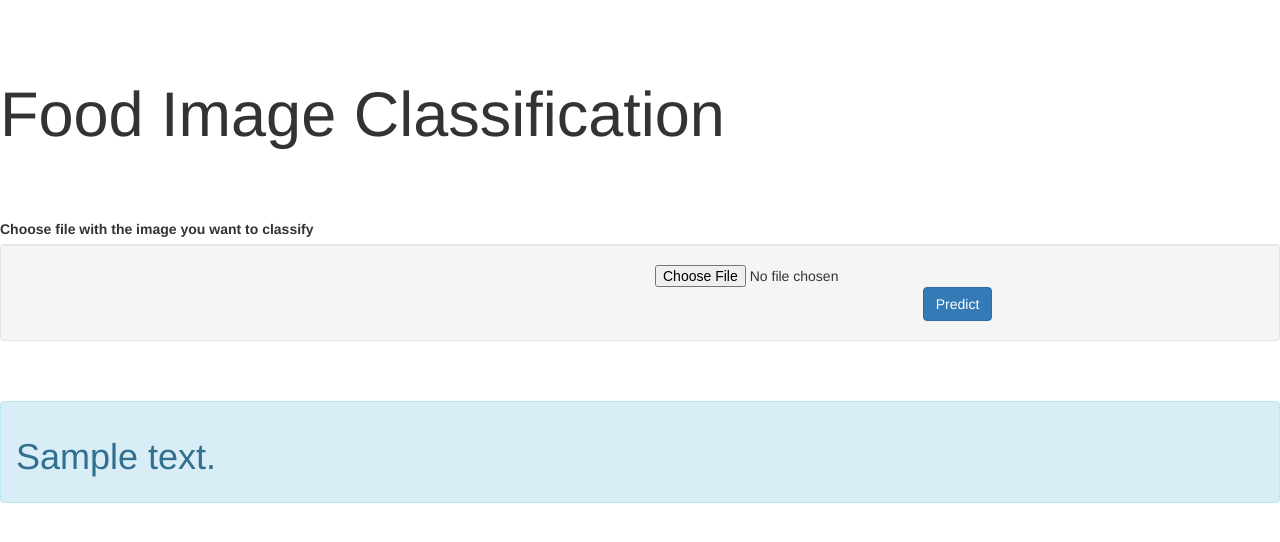
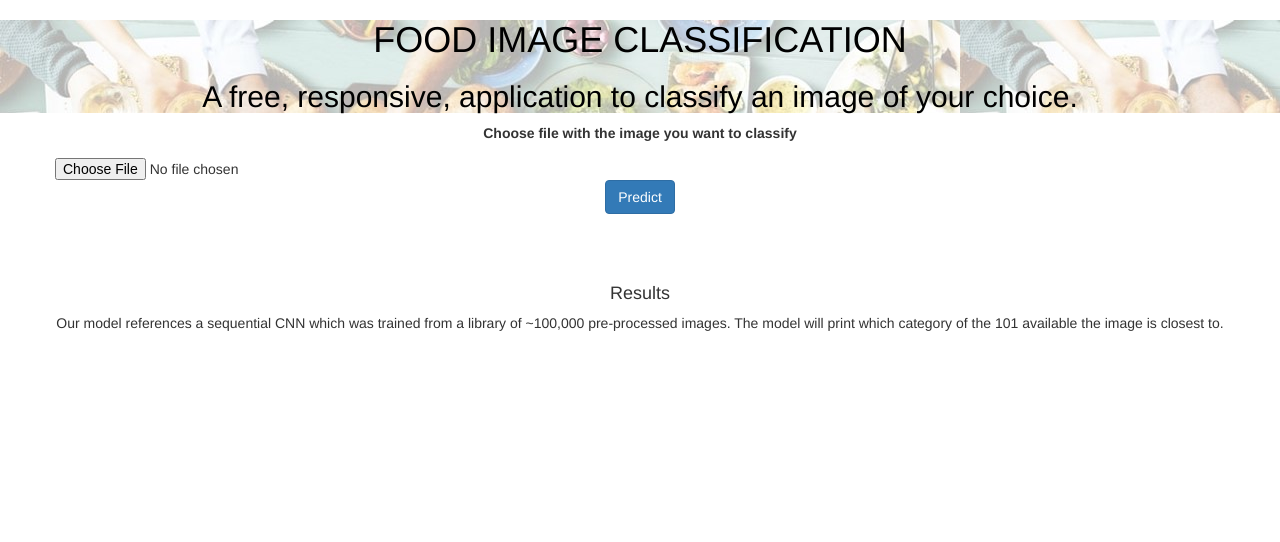
Before and after one commit to StephenKanaski/Food_Classification, a Flask app: template templates/index.html in a window 1280 px wide. Shown: the top 542 px of the page. Run offline with Flask 2, Linux system fonts and the light colour scheme; the template is opened without the code that fills it: most values are stand-ins (such as "Sample title", 1, 10 or a date in 2020); some libraries are stand-ins or nearby versions.

Commit message:
Add files via upload

```diff
--- a/templates/index.html
+++ b/templates/index.html
@@ -18,28 +18,48 @@
 </head>
 
 <body>
- <div class="jumbotron">
-  <h1 class="display-4">Food Image Classification</h1>
- </div>
+
+  <header id="header-background">
+ <div class="mx-auto text-center">
+  <p class="lead font-weight-normal">
+    <h1 class="mx-auto my-0 text-uppercase">Food Image Classification</h1>
+  </p>
+
  <!-- Main Input For Receiving Query to our ML -->
+ <h2 class="text-white-50 mx-auto mt-2 mb-5">A free, responsive, application to classify an image of your choice.</h2>
+</header>
+
+<main>
+<div class="mx-auto text-center">
 <form action="{{ url_for('predict')}}" method="post" enctype="multipart/form-data">
      <label for="file">Choose file with the image you want to classify</label>
-     <div class="well text-center">
-      <div class="col-md-12"></div>
+    </p>
+     <div class="container">
       <div class="row">
-          <div class="col-md-6">
-            <image id="profileImage"/>
-          </div>
-          <div class="col-md-6">
+
+        <div class="col-md">
           <input id="imageUpload" type="file"
                 name="file" accept="image/x-png,image/gif,image/jpeg" required="" value="{{
                   request.form.filename }}" capture>
-              <button type="submit" class="btn btn-primary btn-md" value="submit">Predict</button>
+                  <button type="submit" BUTTON ONCLICK="ShowAndHide()" class="btn btn-primary js-scroll-trigger" value="submit">Predict</button>
+        </div>
+        <br>
+        <br>
+        <div id="profile-container" class="col-md">
+          <image id="profileImage"/>
       </div>
       </div>
     </div>
+  </div>
+  </main>
 
   </form>
+
+  <div class="featured-text text-center text-lg-left">
+    <h4 class="mx-auto my-0 text-center">Results</h4>
+      <p class="text-black-50 mb-0">
+        Our model references a sequential CNN which was trained from a library of ~100,000 pre-processed images. The model will print which category of the 101 available the image is closest to.
+      </p>
     <script src="https://code.jquery.com/jquery-3.5.1.slim.min.js" integrity="sha384-DfXdz2htPH0lsSSs5nCTpuj/zy4C+OGpamoFVy38MVBnE+IbbVYUew+OrCXaRkfj" crossorigin="anonymous"></script>
     <!-- <script src="https://cdn.jsdelivr.net/npm/bootstrap@4.5.3/dist/js/bootstrap.bundle.min.js" integrity="sha384-ho+j7jyWK8fNQe+A12Hb8AhRq26LrZ/JpcUGGOn+Y7RsweNrtN/tE3MoK7ZeZDyx" crossorigin="anonymous"></script>   -->
     <script>
@@ -61,12 +81,21 @@
 
    <br>
    <br>
-   <div class="alert alert-info" role="alert">
-    <h1 class="display-2">{{ prediction_text }}</h1>
+   <div class="bg-light mr-md-3 pt-3 px-3 pt-md-5 px-md-5 text-center overflow-hidden" role="alert">
+    <SCRIPT>
+      function ShowAndHide() {
+          var x = document.getElementById('SectionName');
+          if (x.style.display == 'none') {
+              x.style.display = 'block';
+          } else {
+              x.style.display = 'none';
+          }
+      }
+      </SCRIPT>
+    <DIV ID="SectionName" STYLE="display:none">
+      <h3>The model's best category for the image is {{ prediction_text }}</h3>
     </div>
-
-
-
+   </div>
   </div>
 
 </body>
--- a/templates/style.css
+++ b/templates/style.css
@@ -1,54 +1,24 @@
-.jumbotron {
-  padding-top: 3rem;
-  padding-bottom: 3rem;
-  margin-bottom: 0;
-  background-color: #ffffff;
-}
-@media (min-width: 768px) {
-  .jumbotron {
-    padding-top: 6rem;
-    padding-bottom: 6rem;
-  }
+#header-background{
+    width: 100%;
+    height: 100%;
+    background:url('Food1.jpg');
+    color: black;
 }
 
-.jumbotron p:last-child {
-  margin-bottom: 0;
+#body{
+    background-color: grey;
 }
 
-.jumbotron h1 {
-  font-weight: 300;
+#main.a{
+    width: 100%;
+    height: 100%;
+    background-color:black;
 }
 
-.jumbotron .container {
-  max-width: 40rem;
+#div.a {
+    outline: 2px grey;
+  }
+
+#h1.a {
+    color: black;
 }
-
-#profileImage
-{
-    cursor: pointer;
-}
-
-#profile-container {
-    width: 100px;
-    height: 100px;
-    overflow: hidden;
-    -webkit-border-radius: 50%;
-    -moz-border-radius: 50%;
-    -ms-border-radius: 50%;
-    -o-border-radius: 50%;
-    border-radius: 50%;
-}
-
-#profile-container img {
-    width: 100px;
-    height: 100px;
-}
-
-footer {
-  padding-top: 3rem;
-  padding-bottom: 3rem;
-}
-
-footer p {
-  margin-bottom: .25rem;
-}
```
Also changed, not shown: templates/Food1.jpg (added). Lines whose indentation alone changed are shown as unchanged.
